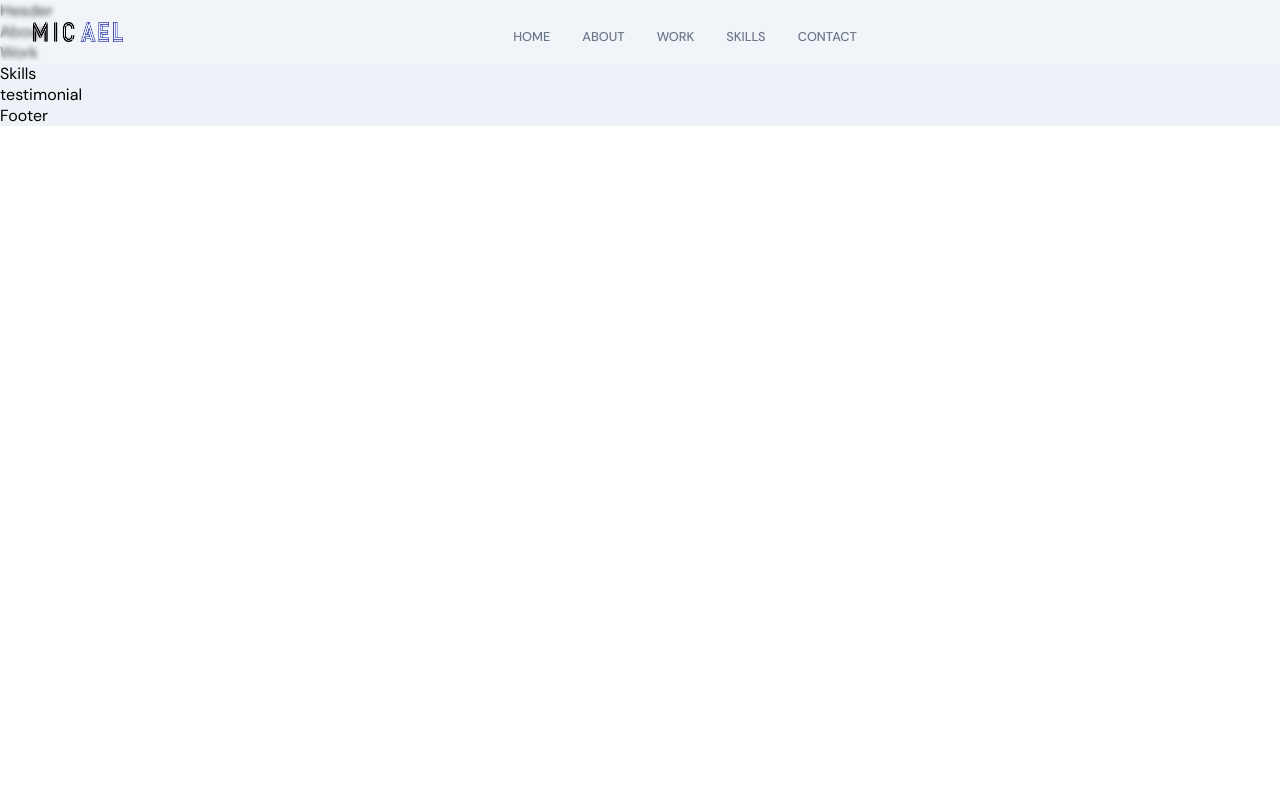
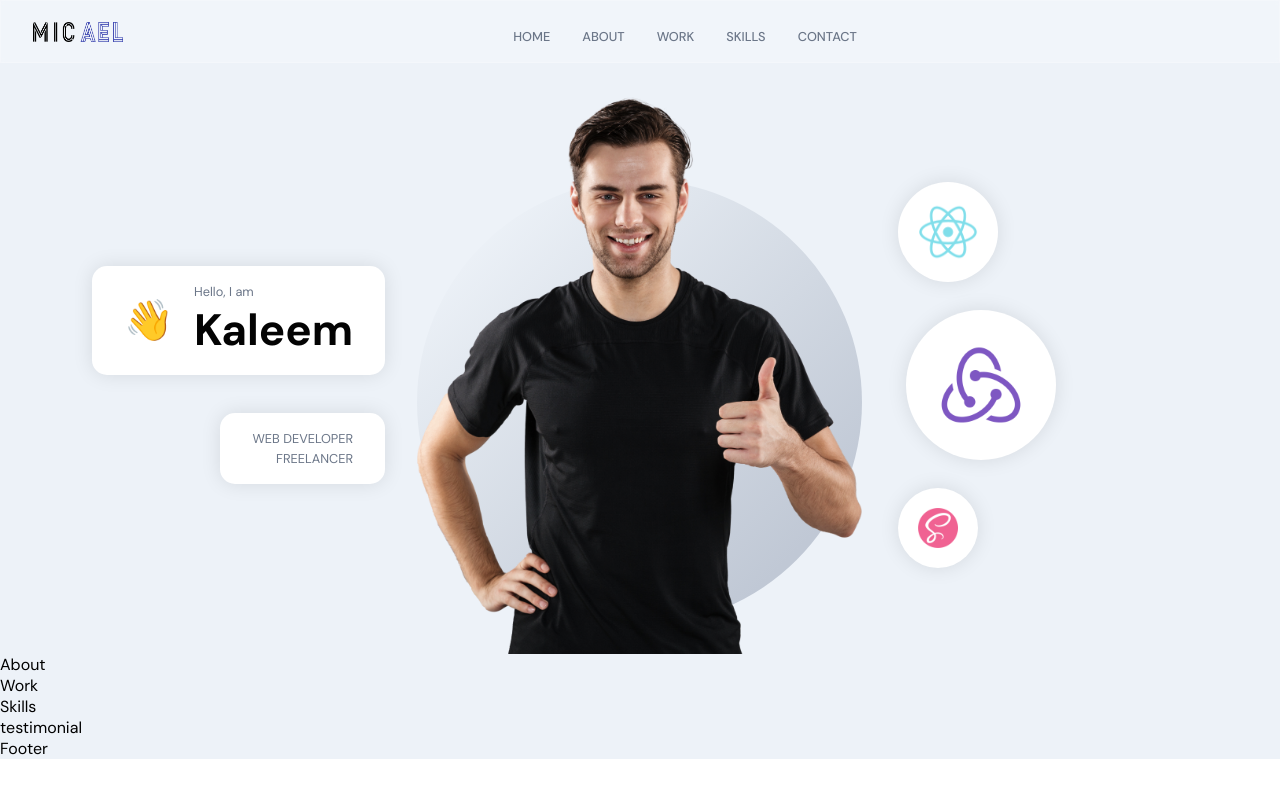
Before and after one commit to KaleemAhmed123/my-portfolio, a React (Vite) app in the folder frontend/: page / in a window 1280 px wide. Built offline with nearby package versions, Linux system fonts and the light colour scheme.

Commit message:
Header Component done.

```diff
--- a/frontend/src/container/Header/Header.jsx
+++ b/frontend/src/container/Header/Header.jsx
@@ -1,7 +1,70 @@
 import React from "react";
+import { motion } from "framer-motion";
+// import { AppWrap } from "../../wrapper";
+import { images } from "../../constants";
+import "./Header.scss";
 
-const Header = () => {
-  return <div>Hesder</div>;
+const scaleVariants = {
+  whileInView: {
+    scale: [0, 1],
+    opacity: [0, 1],
+    transition: {
+      duration: 1,
+      ease: "easeInOut",
+    },
+  },
 };
 
+const Header = () => (
+  <div className="app__header app__flex">
+    <motion.div
+      whileInView={{ x: [-100, 0], opacity: [0, 1] }}
+      transition={{ duration: 0.6 }}
+      className="app__header-info"
+    >
+      <div className="app__header-badge">
+        <div className="badge-cmp app__flex">
+          <span>👋</span>
+          <div style={{ marginLeft: 20 }}>
+            <p className="p-text">Hello, I am</p>
+            <h1 className="head-text">Kaleem</h1>
+          </div>
+        </div>
+
+        <div className="tag-cmp app__flex">
+          <p className="p-text">Web Developer</p>
+          <p className="p-text">Freelancer</p>
+        </div>
+      </div>
+    </motion.div>
+
+    <motion.div
+      whileInView={{ opacity: [0, 1] }}
+      transition={{ duration: 0.5, delayChildren: 0.5 }}
+      className="app__header-img"
+    >
+      <img src={images.profile} alt="profile_bg" />
+      <motion.img
+        whileInView={{ scale: [0, 1] }}
+        transition={{ duration: 1, ease: "easeInOut" }}
+        src={images.circle}
+        alt="profile_circle"
+        className="overlay_circle"
+      />
+    </motion.div>
+
+    <motion.div
+      variants={scaleVariants}
+      whileInView={scaleVariants.whileInView}
+      className="app__header-circles"
+    >
+      {[images.react, images.redux, images.sass].map((circle, index) => (
+        <div className="circle-cmp app__flex" key={`circle-${index}`}>
+          <img src={circle} alt="profile_bg" />
+        </div>
+      ))}
+    </motion.div>
+  </div>
+);
+
 export default Header;
--- a/frontend/src/container/Header/Header.scss
+++ b/frontend/src/container/Header/Header.scss
@@ -0,0 +1,195 @@
+#home {
+    position: relative;
+    background: url("../../assets/bgIMG.png");
+    background-size: cover;
+    background-position: center;
+    background-repeat: repeat;
+
+    .app__wrapper {
+        padding: 0;
+
+        .copyright {
+            display: none;
+        }
+    }
+}
+
+.app__header {
+    flex: 1;
+    width: 100%;
+    height: 100%;
+    flex-direction: row;
+
+    padding: 6rem 2rem 0rem;
+
+    @media screen and (min-width: 1800px) {
+        padding-top: 8rem;
+    }
+
+    @media screen and (max-width: 1180px) {
+        flex-direction: column;
+    }
+
+    @media screen and (max-width: 450px) {
+        padding: 6rem 1rem 2rem;
+    }
+}
+
+.app__header-info {
+    flex: 0.65;
+    display: flex;
+    flex-direction: column;
+    justify-content: flex-start;
+    align-items: flex-start;
+    height: 100%;
+    margin: 0 2rem;
+
+    @media screen and (max-width: 1200px) {
+        width: 100%;
+        margin-right: 0rem;
+    }
+}
+
+.app__header-badge {
+    width: 100%;
+    display: flex;
+    justify-content: flex-end;
+    align-items: flex-end;
+    flex-direction: column;
+
+    .badge-cmp,
+    .tag-cmp {
+        padding: 1rem 2rem;
+        background: var(--white-color);
+        border-radius: 15px;
+        flex-direction: row;
+        width: auto;
+
+        box-shadow: 0px 0px 20px rgba(0, 0, 0, 0.1);
+    }
+
+    .tag-cmp {
+        flex-direction: column;
+        margin-top: 2.4rem;
+
+        p {
+            width: 100%;
+            text-transform: uppercase;
+            text-align: right;
+        }
+    }
+
+    span {
+        font-size: 2.5rem;
+
+        @media screen and (min-width: 1800px) {
+            font-size: 5rem;
+        }
+    }
+
+    @media screen and (max-width: 1180px) {
+        justify-content: flex-start;
+        align-items: flex-start;
+    }
+}
+
+.app__header-circles {
+    flex: 0.75;
+    display: flex;
+    flex-direction: column;
+    justify-content: space-evenly;
+    align-items: flex-start;
+    height: 100%;
+    margin-left: 1rem;
+
+    div {
+        width: 100px;
+        height: 100px;
+        border-radius: 50%;
+        margin-left: 20px;
+
+        background: var(--white-color);
+        box-shadow: 0px 0px 20px rgba(0, 0, 0, 0.1);
+
+        img {
+            width: 60%;
+            height: 60%;
+        }
+    }
+
+    // circles with different height & width
+
+    div:nth-child(1) {
+        width: 100px;
+        height: 100px;
+    }
+
+    div:nth-child(2) {
+        margin: 1.75rem;
+        width: 150px;
+        height: 150px;
+    }
+
+    div:nth-child(3) {
+        width: 80px;
+        height: 80px;
+    }
+
+    @media screen and (min-width: 1800px) {
+        div:nth-child(2) {
+            width: 400px;
+            height: 400px;
+        }
+
+        div:nth-child(3) {
+            width: 170px;
+            height: 170px;
+        }
+
+        div:nth-child(1) {
+            width: 200px;
+            height: 200px;
+        }
+    }
+
+    @media screen and (max-width: 1180px) {
+        width: 100%;
+        flex-direction: row;
+        flex-wrap: wrap;
+        margin-left: 0;
+
+        div {
+            margin: 1rem;
+        }
+    }
+}
+
+.app__header-img {
+    flex: 0.9;
+    height: 100%;
+
+    display: flex;
+    justify-content: flex-end;
+    align-items: flex-end;
+    position: relative;
+
+    img {
+        width: 100%;
+        object-fit: contain;
+        z-index: 1;
+    }
+
+    .overlay_circle {
+        position: absolute;
+        left: 0;
+        right: 0;
+        bottom: 0;
+        z-index: 0;
+        width: 100%;
+        height: 90%;
+    }
+
+    @media screen and (max-width: 1180px) {
+        margin: 2rem 0;
+    }
+}
```
